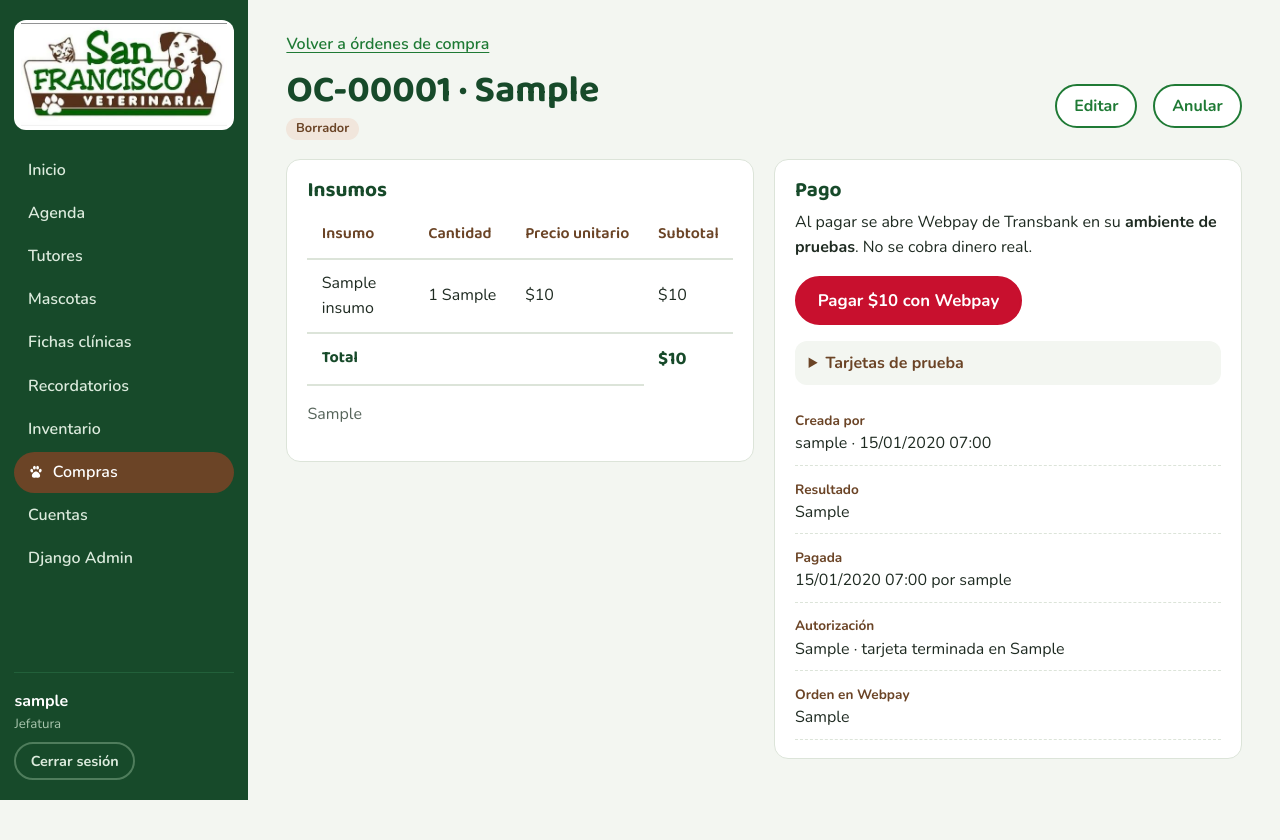
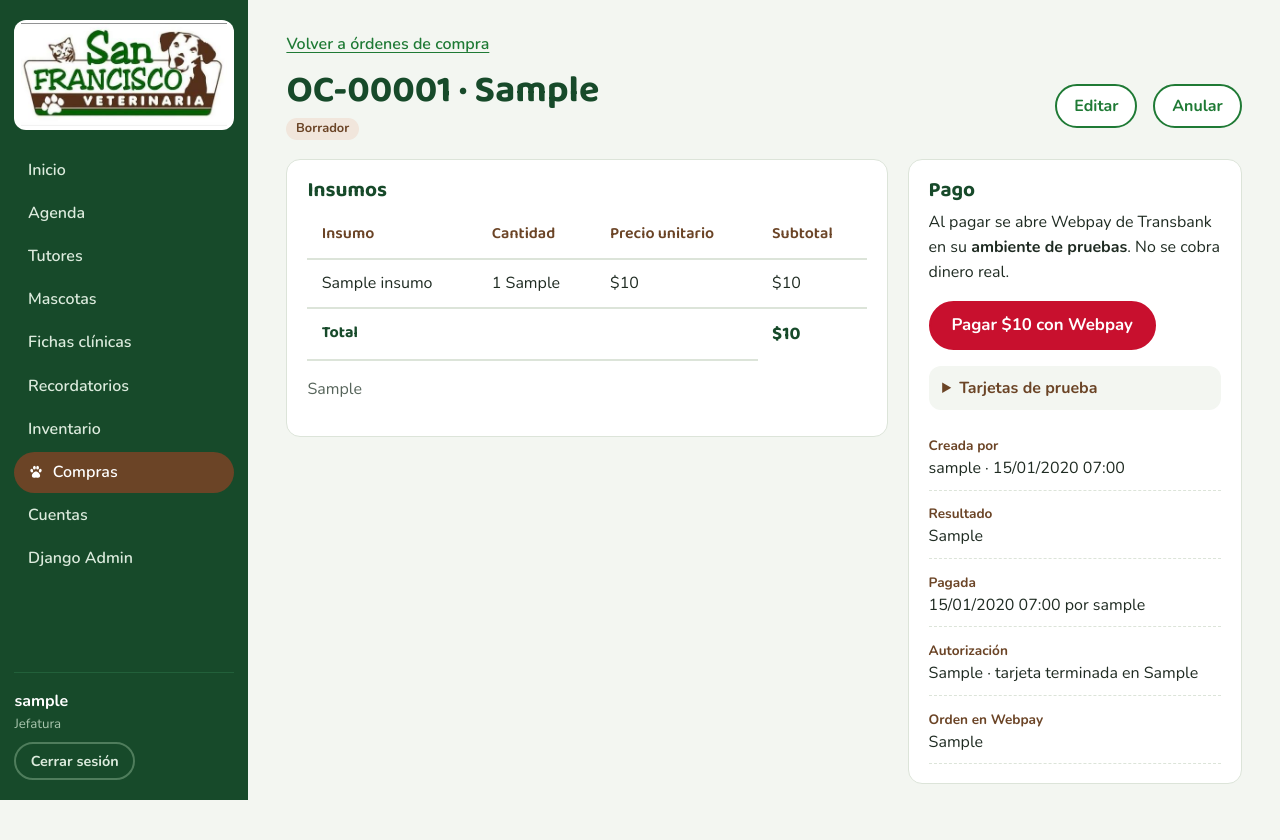
Before and after one commit to Ghostedrk/Veterinaria_eva3_bckend, a Django app: page /compras/1/ in a window 1280 px wide. Before the commit the page ends 800 px from the top, so only its background shows below. Run offline with Django 5.2, Linux system fonts and the light colour scheme; a user stored in the database is signed in; tables that the repository leaves empty hold one stand-in row (values such as "Sample post").

Commit message:
Compras: la tabla de insumos usa todo el ancho en pantallas medianas
Co-Authored-By: Claude Opus 5.5 <noreply@anthropic.com>

```diff
--- a/clinic/static/clinic/panel.css
+++ b/clinic/static/clinic/panel.css
@@ -200,5 +200,7 @@ tfoot th, tfoot td { border-top: 2px solid var(--linea); font-family: "Baloo 2",
 .test-cards { margin: 1rem 0; padding: .6rem .85rem; border-radius: 12px; background: var(--musgo); }
 .test-cards summary { cursor: pointer; font-weight: 700; color: var(--cafe); }
 .pay-box .details { grid-template-columns: minmax(0, 1fr); margin-top: 1rem; }
-.order-grid { display: grid; gap: 1.25rem; grid-template-columns: repeat(auto-fit, minmax(min(100%, 24rem), 1fr)); align-items: start; }
+/* La tabla de insumos ocupa todo el ancho y el pago va debajo, salvo en pantallas anchas. */
+.order-grid { display: grid; gap: 1.25rem; grid-template-columns: minmax(0, 1fr); align-items: start; }
+@media (min-width: 1200px) { .order-grid { grid-template-columns: minmax(0, 1.8fr) minmax(18rem, 1fr); } }
 .order-grid td:not(:first-child), .order-grid th { white-space: nowrap; }
```
